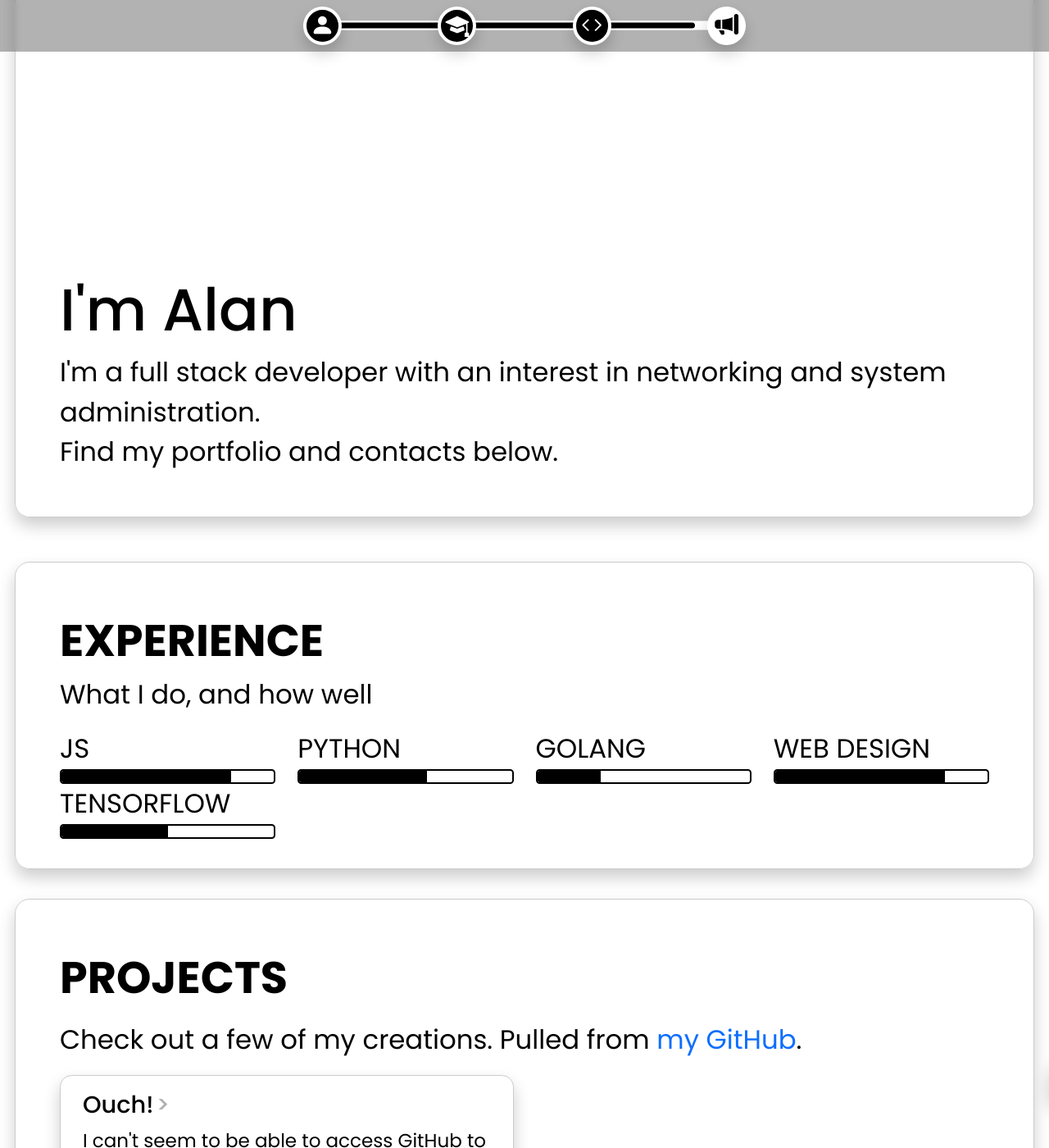
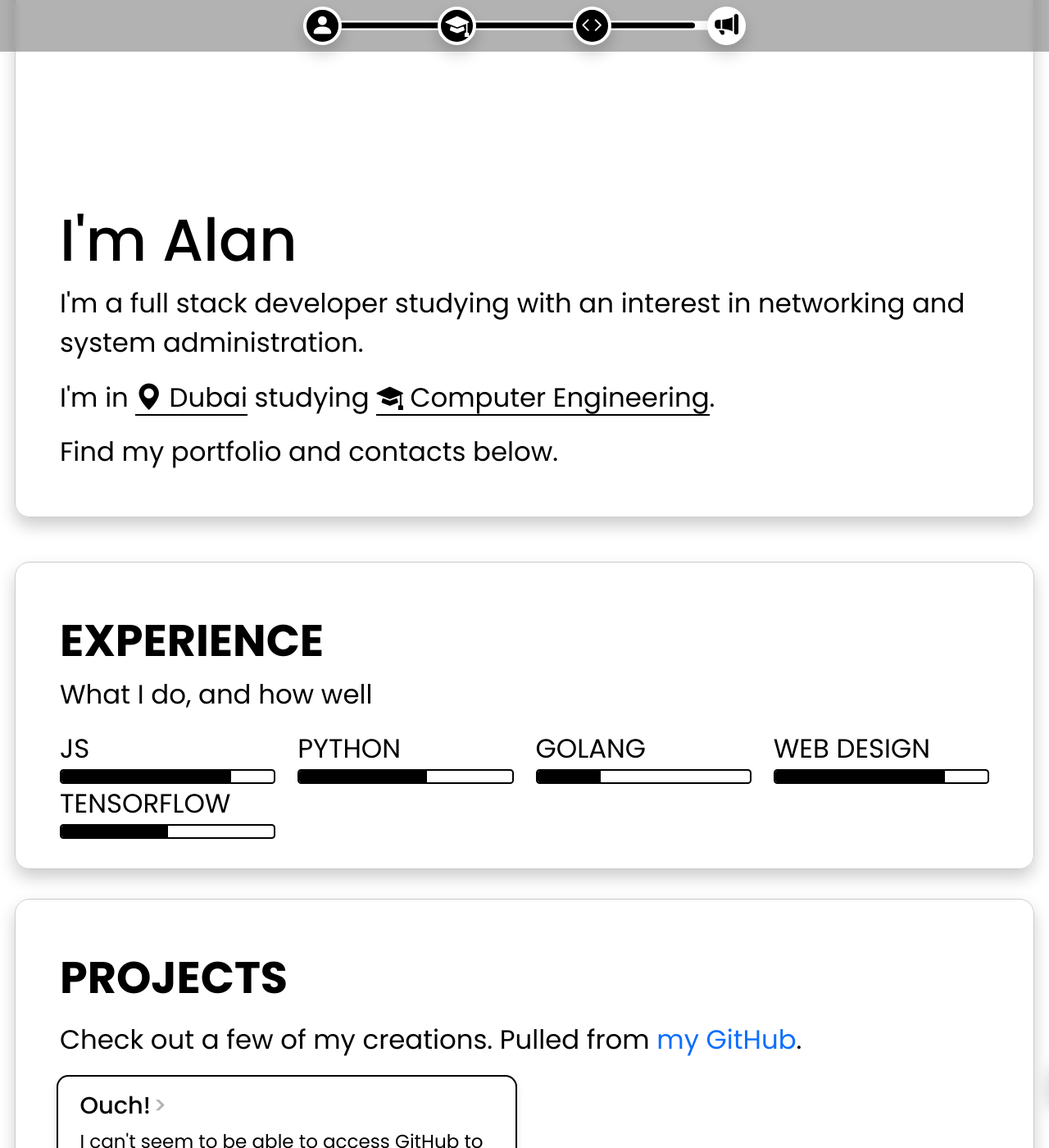
Before and after one commit to alanrme/alanr, a Jekyll site: the page built from index.html, in a window 1280 px wide and 1400 px high, scrolled down 251 px. Shown: the whole window at 82% size. Built offline with Jekyll 4.4.1, drawn with Linux system fonts in a browser that asks for light colours; nearby versions of some CDN libraries; some of the changed text lies outside the part shown.

Commit message:
Add more content+link, styling improvements

```diff
--- a/_config.yml
+++ b/_config.yml
@@ -21,7 +21,8 @@
 title: AlanR
 url: "https://alanr.me" # the base hostname & protocol for your site, e.g. http://example.com
 baseurl: "" # the subpath of your site, e.g. /blog
-github_username:  XilogOfficial
+github_username: XilogOfficial
+linkedin_username: alanrd
 host: 0.0.0.0
 sass:
     sass_dir: css
--- a/_includes/footer.html
+++ b/_includes/footer.html
@@ -6,6 +6,6 @@
             <a href="{{site.baseurl}}/privacy.html">Privacy Policy</a>
         </p3>
         <br>
-        <span class="badge">Samsung Smart Fridge tested</span>
+        <span class="badge">Tested on Samsung Smart Fridge</span>
     </div>
 </div>
--- a/_includes/hero.html
+++ b/_includes/hero.html
@@ -7,9 +7,7 @@
     <div class="section">
         <div class="background">
             <h1>I'm&nbsp;</h1><h1 id="alan" style="opacity: 0;">Alan</h1>
-            <p>
-                {{ include.content }}
-            </p>
+            {{ include.content }}
         </div>
     </div>
 </div>
--- a/css/style.scss
+++ b/css/style.scss
@@ -24,6 +24,40 @@
 	}
 }
 
+/* targets devices that support hover aka NOT mobile/touch devices */
+@media (hover: hover) {
+	nav {
+		a.tab {
+			&:hover {
+				background: rgba(255,255,255,0.2);
+				color: white;
+				-webkit-transition: 0.5s;
+				transition: 0.5s;
+			}
+			&#donate:hover {
+				i {
+					opacity: 1;
+					transition: 0.5s opacity;
+				}
+				.text {
+					width: 3.5em;
+					transform: scaleX(1);
+					transition: 0.5s;
+					transition-property: transform, width;
+				}
+			}
+		}
+		.checkpoint-container a .circle:hover {
+			transform: scale(1.15);
+		}
+	}
+
+	.scrollup:hover {
+		text-shadow: 0 0 15px gray;
+		transition: 0.3s;
+	}
+}
+
 body {
 	font-family: $font-stack;
 	margin: 0;
@@ -40,6 +74,10 @@
 		background-color: black;
 		color: white;
 
+		span.hu {
+			box-shadow: inset 0 -2px 0 0 white;
+		}
+
 		nav {
 			&.scrolled {
 				background: rgba(255,255,255,0.3);
@@ -47,7 +85,7 @@
 		}
 
 		.progress {
-			border: 2px solid white;
+			border-color: white;
 			background: black;
 			.progress-bar {
 				background: white;
@@ -56,6 +94,7 @@
 
 		.card {
 			background: black;
+			border-color: white;
 		}
 
 		.slides-container {
@@ -126,6 +165,11 @@
 
 a {
 	text-decoration: none !important;
+}
+
+span.hu {
+	box-shadow: inset 0 -2px 0 0 black;
+	transition: 0.3s;
 }
 
 
@@ -420,12 +464,6 @@
 		padding: 5px 15px;
 		-webkit-transition: 0.5s;
 		transition: 0.5s;
-		&:hover {
-			background: rgba(255,255,255,0.2);
-			color: white;
-			-webkit-transition: 0.5s;
-			transition: 0.5s;
-		}
 
 		&#donate { /*donate button*/
 			float: right;
@@ -440,18 +478,6 @@
 				transform: scaleX(0);
 				transition: 0.5s;
 				transition-property: transform, width;
-			}
-			&:hover {
-				i {
-					opacity: 1;
-					transition: 0.5s opacity;
-				}
-				.text {
-					width: 3.5em;
-					transform: scaleX(1);
-					transition: 0.5s;
-					transition-property: transform, width;
-				}
 			}
 		}
 	}
@@ -529,9 +555,6 @@
 					border: solid 0.15em white;
 					color: white;
 				}
-				&:hover {
-					transform: scale(1.2);
-				}
 			}
 		}
 	}
@@ -605,10 +628,6 @@
 	backdrop-filter: blur(3px);
 	transition: 0.5s $bezier;
 	&.show { right: 3em; }
-	&:hover {
-		text-shadow: 0 0 15px gray;
-		transition: 0.3s;
-	}
 }
 
 
@@ -666,8 +685,8 @@
 .card {
 	padding: 1rem 1.5rem;
 	border-radius: 1em;
-	border: 1.5px solid #ccc;
-	box-shadow: 0px 10px 20px rgba(0,0,0,0.2);
+	border: 2px solid black;
+	box-shadow: 0px 0.25em 0.5em rgba(0,0,0,0.15);
 	margin-bottom: 1.25em !important;
 }
 
@@ -942,7 +961,7 @@
 		margin: 0 0 0.5rem 0;
 		position: relative;
 		border-radius: 1em;
-		border: 1.5px solid #ccc;
+		border: 2px solid #ccc;
 		box-shadow: 0px 10px 20px rgba(0,0,0,0.2);
 		&:active {
 			top: 1px;
@@ -984,9 +1003,23 @@
 		flex-direction: column;
 		justify-content: center;
 		align-items: center;
+
+		i {
+			&.socialicon {
+				font-size: 5rem;
+			}
+			&.arrowicon {
+				font-size: 1.5rem;
+				position: absolute;
+				top: 0px;
+				right: 0px;
+			}
+		}
 		a {
 			color: black;
-			text-decoration: underline !important;
+			p {
+				text-decoration: underline !important;
+			}
 		}
 		&:target {
 			/*   transform: scale(0.8); */
--- a/index.html
+++ b/index.html
@@ -2,9 +2,15 @@
 layout: default
 title: AlanR.me
 hero: |
-    I'm a full stack developer with an interest in networking and system administration.
-    <br>
-    Find my portfolio and contacts below.
+    <p>
+        I'm a full stack developer studying with an interest in networking and system administration.
+    </p>
+    <p>
+        I'm in <span class="hu"><i class="bi bi-geo-alt-fill"></i> Dubai</span> studying <span class="hu"><i class="bi bi-mortarboard-fill"></i> Computer Engineering</span>.
+    </p>
+    <p>
+        Find my portfolio and contacts below.
+    </p>
 ---
 
 <!-- Page-specific dependencies -->
@@ -68,7 +74,7 @@
         </a>
     </div>
     <template>
-        <a href="" class="col-sm-6" style="color: inherit;">
+        <a href="" class="col-sm-6 gx-3" style="color: inherit;">
             <div class="card aos arrow" data-aos="fadein-up">
                 <h3></h3>
                 <p2></p2>
@@ -88,22 +94,32 @@
         <div class="slides-container">
             <div class="slides">
                 <div id="slide-1">
-                    <i class="bi-envelope-fill" style="font-size: 5rem"></i>
-                    <p><a href="mailto:alan@alanr.me">alan@alanr.me</a></p>
+                    <a href="mailto:alan@alanr.me">
+                        <i class="bi bi-box-arrow-up-right arrowicon"></i>
+                        <i class="bi-envelope-fill socialicon"></i>
+                        <p>alan@alanr.me</p>
+                    </a>
                 </div>
                 <div id="slide-2">
-                    <i class="bi-github" style="font-size: 5rem"></i>
-                    <p>{{ site.github_username }}</p>
+                    <a href="https://github.com/{{ site.github_username }}">
+                        <i class="bi bi-box-arrow-up-right arrowicon"></i>
+                        <i class="bi-github socialicon"></i>
+                        <p>{{ site.github_username }}</p>
+                    </a>
+                </div>
+                <div id="slide-3">
+                    <a href="https://www.linkedin.com/in/{{ site.linkedin_username }}">
+                        <i class="bi bi-box-arrow-up-right arrowicon"></i>
+                        <i class="bi-linkedin socialicon"></i>
+                        <p>{{ site.linkedin_username }}</p>
+                    </a>
                 </div>
             </div>
 
             <a href="#slide-1" aria-label="Email"><i class="bi-envelope-fill"></i></a>
             <a href="#slide-2" aria-label="GitHub"><i class="bi-github"></i></a>
+            <a href="#slide-3" aria-label="LinkedIn"><i class="bi-linkedin"></i></a>
         </div>
-    </div>
-
-    <div class="card aos" data-aos="fadein-up">
-        <p3>I'm in <i class="bi bi-geo-alt-fill"></i> Dubai</p3>
     </div>
 </div>
 
--- a/js/main.js
+++ b/js/main.js
@@ -218,19 +218,25 @@
 
     function updateCheckpoints(container) {
         const vh = Math.max(document.documentElement.clientHeight || 0, window.innerHeight || 0)
+        // width to set the scroll progress bar to
         let newWidth = 0;
+        // how much to increment the progress bar to get to the next circle
+        // i.e. if there are three circles, this is 50% as the bar's width
+        // must increase by 50% to get from the first to second circle, etc
         const increment = 100/(circles.length-1)
         sections.forEach((section, i) => {
             const rect = section.getBoundingClientRect()
             if (rect.top < vh) {
-                // rect.bottom-rect.top used instead of rect.height as
-                // rect.height is not supported in older browsers
-                // Math.min used to cap newWidth at 100%
+                /*
+                rect.bottom-rect.top used instead of rect.height as rect.height
+                is not supported in older browsers
+                Math.min used to cap newWidth at 100%
+                */
                 newWidth = Math.min(increment*(i + (vh-rect.top)/(rect.bottom-rect.top)), 100)
             }
         })
         container.querySelector("#checkpoint-fill").style.width = `${newWidth}%`
-        const circlesToFill = Math.floor((newWidth+1)/(100/(circles.length-1)))
+        const circlesToFill = Math.floor((newWidth+1)/increment)
         circles.forEach((circle, i) => {
             if (i<=circlesToFill) circle.classList.add("active")
             else circle.classList.remove("active")
```
